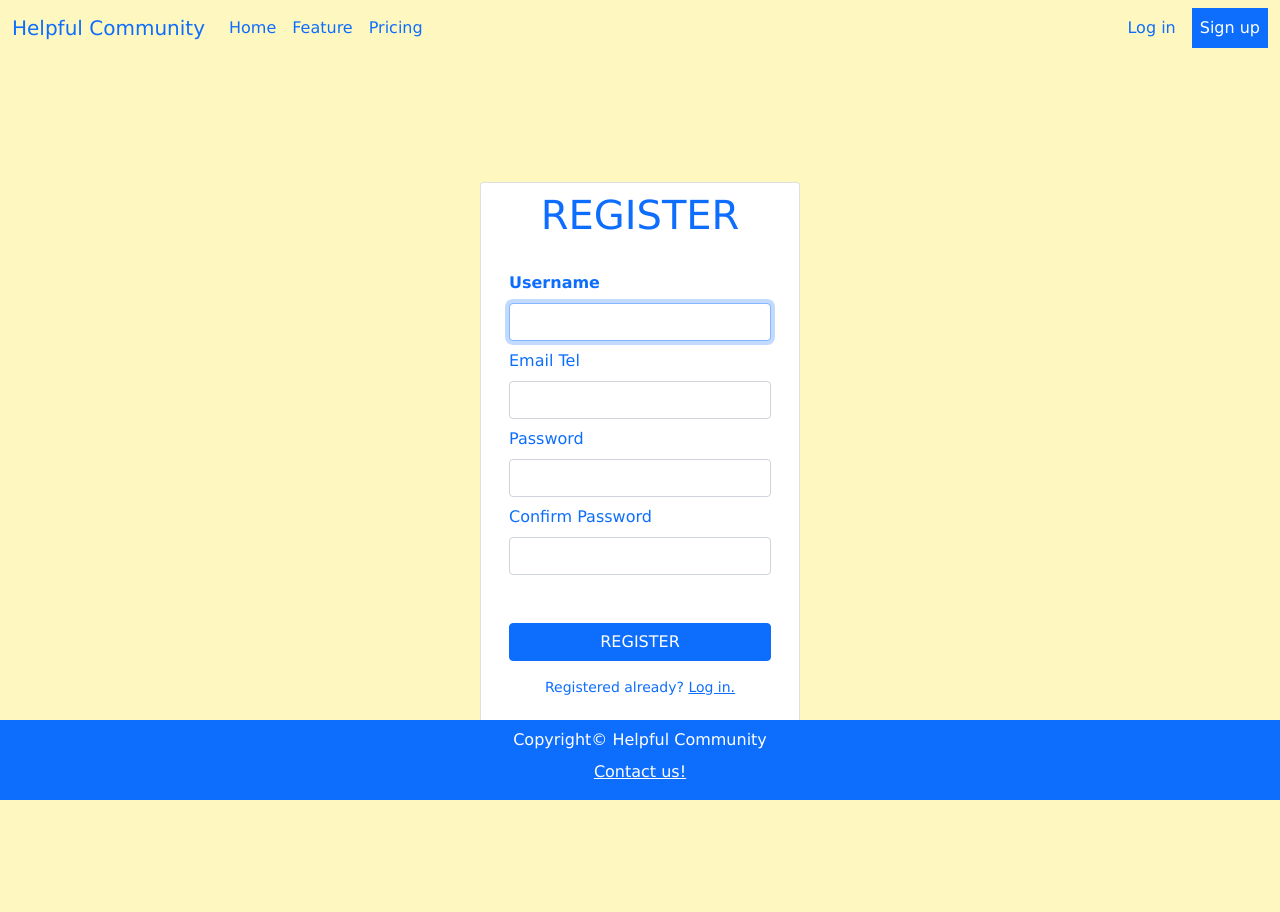
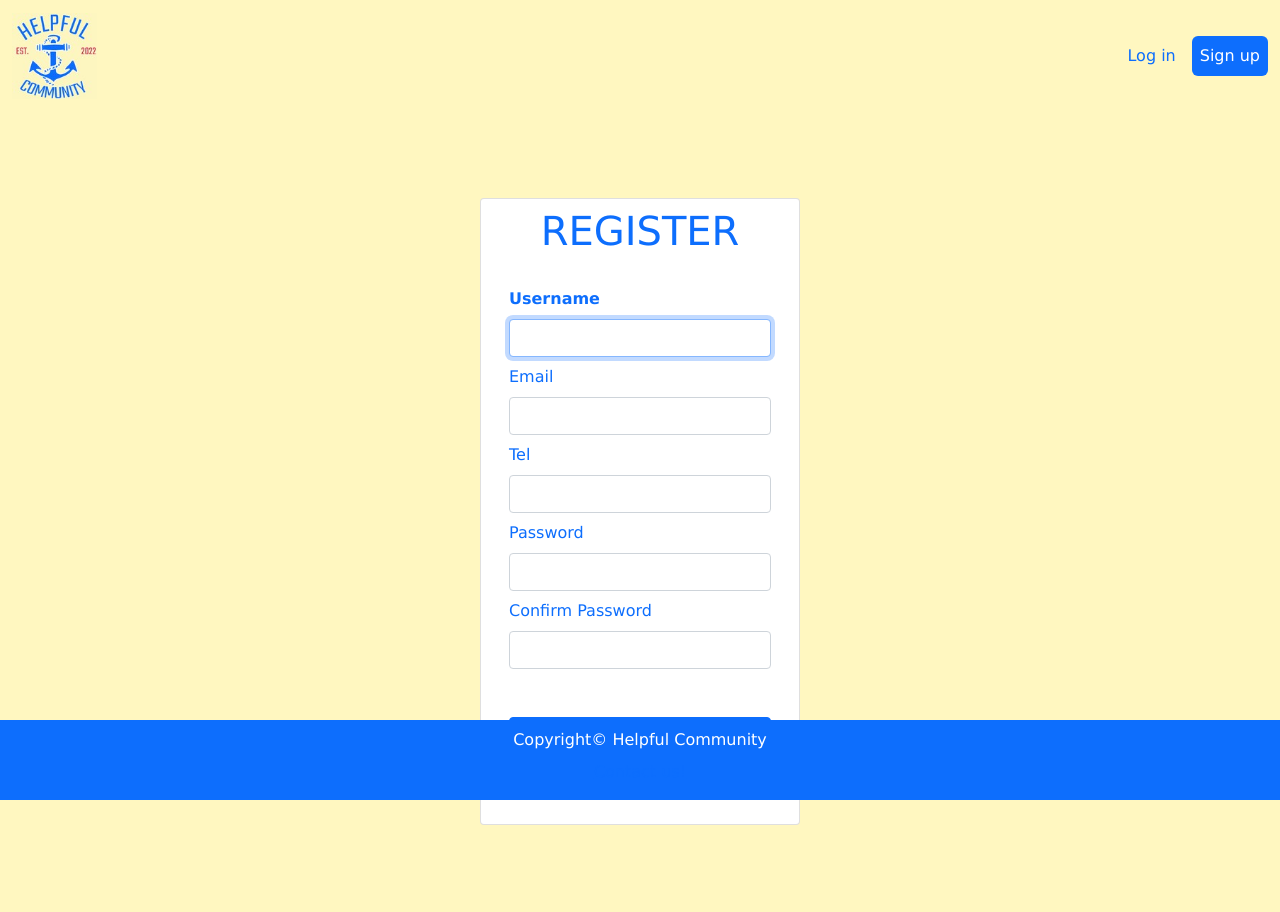
Before and after one commit to Natsumi-Endo/the-Helpful-community, a PHP site: page /register.php in a window 1280 px wide. Before the commit the page ends 800 px from the top, so only its background shows below. Run offline with PHP 8.4, Linux system fonts and the light colour scheme; some libraries are stand-ins or nearby versions.

Commit message:
register, login, logo, header, footer

```diff
--- a/actions/login.php
+++ b/actions/login.php
@@ -1,11 +1,11 @@
 <?php
 include "../classes/user.php";
 
-$username = $_POST['username'];
+$email = $_POST['email'];
 $password = $_POST['password'];
 
 $user = new User();
-$user->login($username, $password);
+$user->login($email, $password);
 
 
 ?>
--- a/assets/styles/style.css
+++ b/assets/styles/style.css
@@ -13,8 +13,23 @@ footer {
     position: absolute;
     bottom: 0;
 }
-.btn:hover {
-    opacity: 1;
+
+.header-logo {
+  width: 85px;
+}
+.navbar {
+  display: flex;
+}
+
+.nav-item .btn:hover {
+    opacity: 0.6;
+}
+.nav-item {
+  border-radius: 6px;
+}
+
+#submit-btn {
+  opacity: 0.6;
 }
 
 .index-nave {
@@ -42,6 +57,6 @@ footer {
     color: #0D6EFD;
   }
 
-.footer-contact-us {
+a .footer-contact-us {
   color: #ffffff;
 }
--- a/classes/database.php
+++ b/classes/database.php
@@ -3,7 +3,7 @@ class Database {
 
     private $server_name = "localhost";
     private $username = "root";
-    private $password = "";//you don't have pw
+    private $password = "";
     private $db_name = "helpful_community";
     protected $conn;
 
--- a/views/admin-menu.php
+++ b/views/admin-menu.php
@@ -16,8 +16,8 @@
 <nav class="navbar navbar-expand-lg index-nave">
     <div class="container-fluid">
         <a href="../views/dashboard.php" class="navbar-brand">
-        <i class="fa-solid fa-hands-holding-heart"></i>Logo
-        </a>
+                    <img src="..\assets\images\logo.jpg" alt="logo" class="header-logo">
+                    </a>
         <button class="navbar-toggler" data-bs-toggle="collapse" data-bs-target="#navbar-icon">
             <span class="navbar-toggler-icon"></span>
         </button>
--- a/views/footer.php
+++ b/views/footer.php
@@ -9,12 +9,12 @@
     <!--fontawsome-->
     <link rel="stylesheet" href="https://cdnjs.cloudflare.com/ajax/libs/font-awesome/6.1.1/css/all.min.css" integrity="sha512-KfkfwYDsLkIlwQp6LFnl8zNdLGxu9YAA1QvwINks4PhcElQSvqcyVLLD9aMhXd13uQjoXtEKNosOWaZqXgel0g==" crossorigin="anonymous" referrerpolicy="no-referrer" />
     <link rel="stylesheet" href="../assets/styles/style.css">
-    <title>Document</title>
+    <title>Footer</title>
 </head>
 <body>
     <footer>
         <div class="text-white p-2 text-center">Copyright&copy; Helpful Community</div>
-        <p class="footer-contact-us text-white text-center"><a class="footer-contact-us"  href="register.php">Contact us!</a></p>
+        <p class="text-white text-center"><a class="footer-contact-us" href="register.php">Contact us!</a></p>
     </footer>
 
 </body>
--- /dev/null
+++ b/views/index-menu.php
@@ -0,0 +1,42 @@
+
+<!DOCTYPE html>
+<html lang="en">
+<head>
+    <meta charset="UTF-8">
+    <meta http-equiv="X-UA-Compatible" content="IE=edge">
+    <meta name="viewport" content="width=device-width, initial-scale=1.0">
+    <link rel="stylesheet" href="../assets/styles/style.css">
+    <link rel="stylesheet" href="https://cdn.jsdelivr.net/npm/bootstrap@5.0.2/dist/css/bootstrap.min.css" integrity="sha384-EVSTQN3/azprG1Anm3QDgpJLIm9Nao0Yz1ztcQTwFspd3yD65VohhpuuCOmLASjC" crossorigin="anonymous">
+    <link rel="stylesheet" href="https://cdnjs.cloudflare.com/ajax/libs/font-awesome/5.15.4/css/all.min.css" integrity="sha512-1ycn6IcaQQ40/MKBW2W4Rhis/DbILU74C1vSrLJxCq57o941Ym01SwNsOMqvEBFlcgUa6xLiPY/NS5R+E6ztJQ==" crossorigin="anonymous" referrerpolicy="no-referrer" />
+    <script src="https://ajax.googleapis.com/ajax/libs/jquery/2.1.4/jquery.min.js"></script>
+
+    <title>Helpful Community</title>
+</head>
+<body>
+<nav class="navbar navbar-expand-lg index-nave">
+                <div class="container-fluid">
+                    <a href="" class="navbar-brand">
+                    <img src="..\assets\images\logo.jpg" alt="logo" class="header-logo">
+                    </a>
+                    <button class="navbar-toggler" data-bs-toggle="collapse" data-bs-target="#navbar-icon">
+                        <span class="navbar-toggler-icon"></span>
+                    </button>
+
+                        <ul class="navbar-nav ms-auto">
+                            <li class="nav-item mx-2">
+                                <a href="../views/login.php" class="nav-link login" id="login-show">Log in</a>
+                            </li>
+
+                            <li class="nav-item bg-primary">
+                                <a href="../views/register.php" class="nav-link text-white">Sign up</a>
+                            </li>
+                        </ul>
+
+                    </div>
+                </div>
+
+            </nav>
+
+<script src="../assets/styles/script.js"></script>
+</body>
+</html>
--- a/views/register.php
+++ b/views/register.php
@@ -9,42 +9,9 @@
 </head>
 
 <body>
-<nav class="navbar navbar-expand-lg index-nave">
-                <div class="container-fluid">
-                    <a href="" class="navbar-brand">
-                    <i class="fa-solid fa-hands-holding-heart"></i>Helpful Community
-                    </a>
-                    <button class="navbar-toggler" data-bs-toggle="collapse" data-bs-target="#navbar-icon">
-                        <span class="navbar-toggler-icon"></span>
-                    </button>
-                    <div class="collapse navbar-collapse" id="navbar-icon">
-                        <ul class="navbar-nav">
-                            <li class="nav-item">
-                                <a href="#" class="nav-link active">Home</a>
-                            </li>
-
-                            <li class="nav-item">
-                                <a href="#" class="nav-link">Feature</a>
-                            </li>
-                            <li class="nav-item">
-                                <a href="#" class="nav-link">Pricing</a>
-                            </li>
-                        </ul>
-
-                        <ul class="navbar-nav ms-auto">
-                            <li class="nav-item mx-2">
-                                <a href="../views/login.php" class="nav-link login" id="login-show">Log in</a>
-                            </li>
-
-                            <li class="nav-item bg-primary">
-                                <a href="../views/register.php" class="nav-link text-white">Sign up</a>
-                            </li>
-                        </ul>
-
-                    </div>
-                </div>
-
-            </nav>
+<?php
+    include "index-menu.php";
+?>
     <div style="height: 100vh">
         <div class="row h-100 m-0">
             <div class="card w-25 my-auto mx-auto">
@@ -58,14 +25,15 @@
                         <input type="text" name="username" id="username" class="form-control mb-2 fw-bold" maxlength="50" required autofocus>
 
                         <label for="email" class="form-label">Email</label>
+                        <input type="email" name="email" id="email" class="form-control mb-2" required>
                         <label for="tel" class="form-label">Tel</label>
                         <input type="tel" name="tel" id="tel" class="form-control mb-2" required>
 
                         <label for="password" class="form-label">Password</label>
-                        <input type="password" name="password" id="password" class="form-control mb-2" minlength="100" required>
+                        <input type="password" name="password" id="password" class="form-control mb-2" minlength="5" required>
 
                         <label for="confirm-password" class="form-label">Confirm Password</label>
-                        <input type="password" name="confirm_password" id="confirm-password" class="form-control mb-5" minlength="100" required>
+                        <input type="password" name="confirm_password" id="confirm-password" class="form-control mb-5" minlength="5" required>
 
                         <button type="submit" class="btn btn-primary w-100">REGISTER</button>
                         <p class="text-center mt-3 small">Registered already? <a href="../views/login.php">Log in.</a></p>
```
Also changed, not shown: actions/register.php (+15 -7 lines), classes/user.php (+10 -8 lines), views/index.php (+5 -43 lines), views/login.php (+4 -37 lines), views/user-menu.php (+9 -6 lines), assets/images/logo.jpg (added), views/dashboard.php (added).
